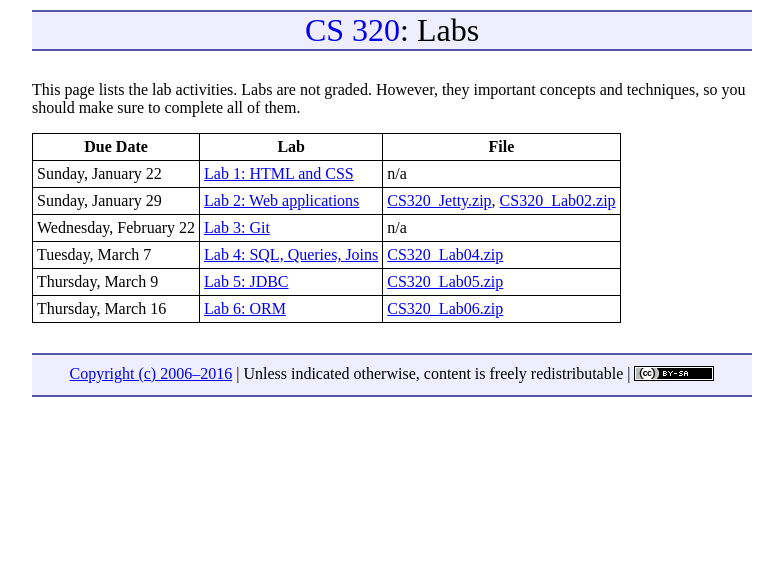
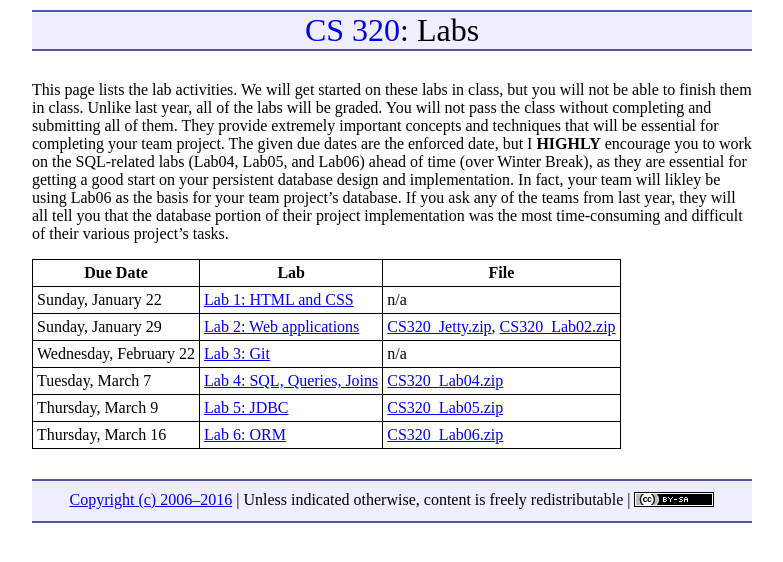
Before and after one commit to ycpcs/cs320-spring2017, a Jekyll site: the page built from labs/index.md, in a window 1280 px wide. Shown: the top 562 px of the page, without its empty margins (248-1031 px from the left). Built offline with Jekyll 4.4.1, drawn with Linux system fonts in a browser that asks for light colours.

Commit message:
updates to lab schedule

```diff
--- a/labs/index.md
+++ b/labs/index.md
@@ -3,7 +3,7 @@ layout: default
 title: "Labs"
 ---
 
-This page lists the lab activities.  Labs are not graded.  However, they important concepts and techniques, so you should make sure to complete all of them.
+This page lists the lab activities.  We will get started on these labs in class, but you will not be able to finish them in class.  Unlike last year, all of the labs will be graded.  You will not pass the class without completing and submitting all of them.  They provide extremely important concepts and techniques that will be essential for completing your team project.  The given due dates are the enforced date, but I **HIGHLY** encourage you to work on the SQL-related labs (Lab04, Lab05, and Lab06) ahead of time (over Winter Break), as they are essential for getting a good start on your persistent database design and implementation.  In fact, your team will likley be using Lab06 as the basis for your team project's database.  If you ask any of the teams from last year, they will all tell you that the database portion of their project implementation was the most time-consuming and difficult of their various project's tasks.
 
 Due Date | Lab | File
 ---- | --- | ----
```
